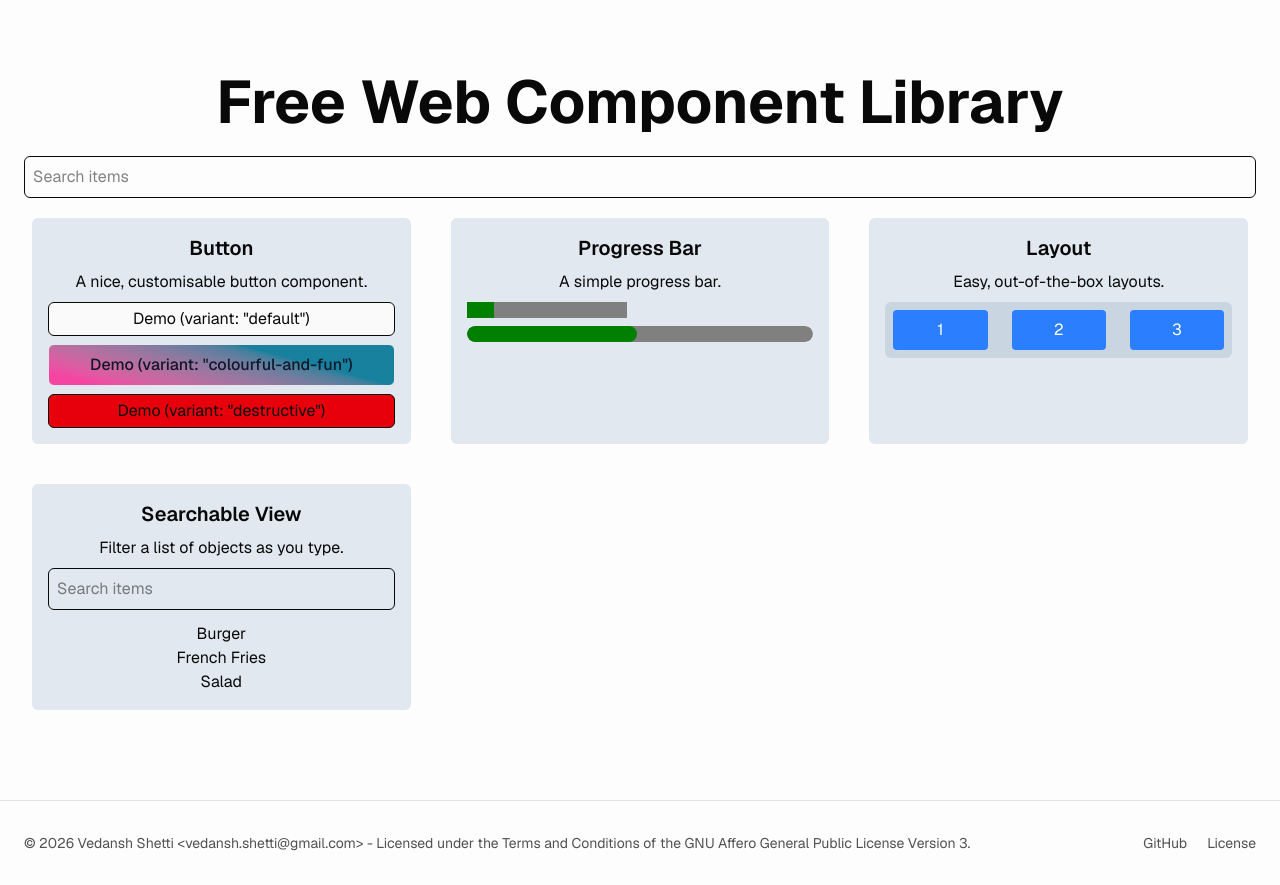
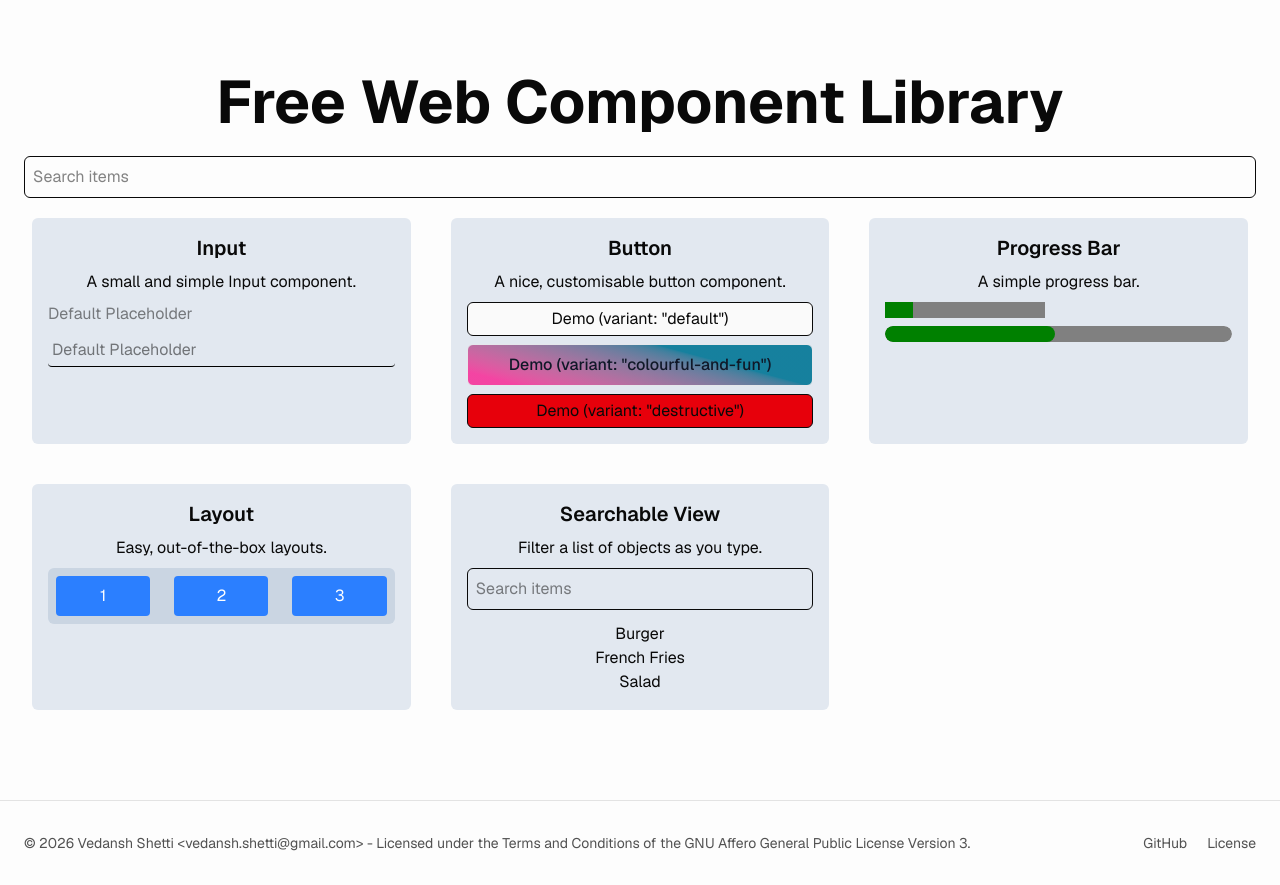
Before and after one commit to vedanshshetti/fwcl, a Next.js app: page /get-started in a window 1280 px wide. Built offline with nearby package versions, Linux system fonts and the light colour scheme.

Commit message:
feat: add Input component with demo to the get started page

```diff
--- a/app/get-started/page.tsx
+++ b/app/get-started/page.tsx
@@ -2,12 +2,25 @@
 import ComponentCard from "../components/ComponentCard";
 import GridLayout from "../components/GridLayout";
 import Button from "../demo/Button/Button";
+import Input from "../demo/Input/Input";
 import Layout from "../demo/Layout/Layout";
 import Progress from "../demo/Progress/Progress";
 import SearchableView from "../demo/SearchableView/SearchableView";
 
 const components = [
   {
+    name: "Input",
+    id: "1hf0hp63hdbclaz6",
+    href: "/demo/Input",
+    desc: "A small and simple Input component.",
+    demo: (
+      <>
+        <Input styleVariant="none"/>
+        <Input styleVariant="polished"/>
+      </>
+    ),
+  },
+    {
     name: "Button",
     id: "29dhj58fkj912dlx",
     href: "/demo/Button",
```
